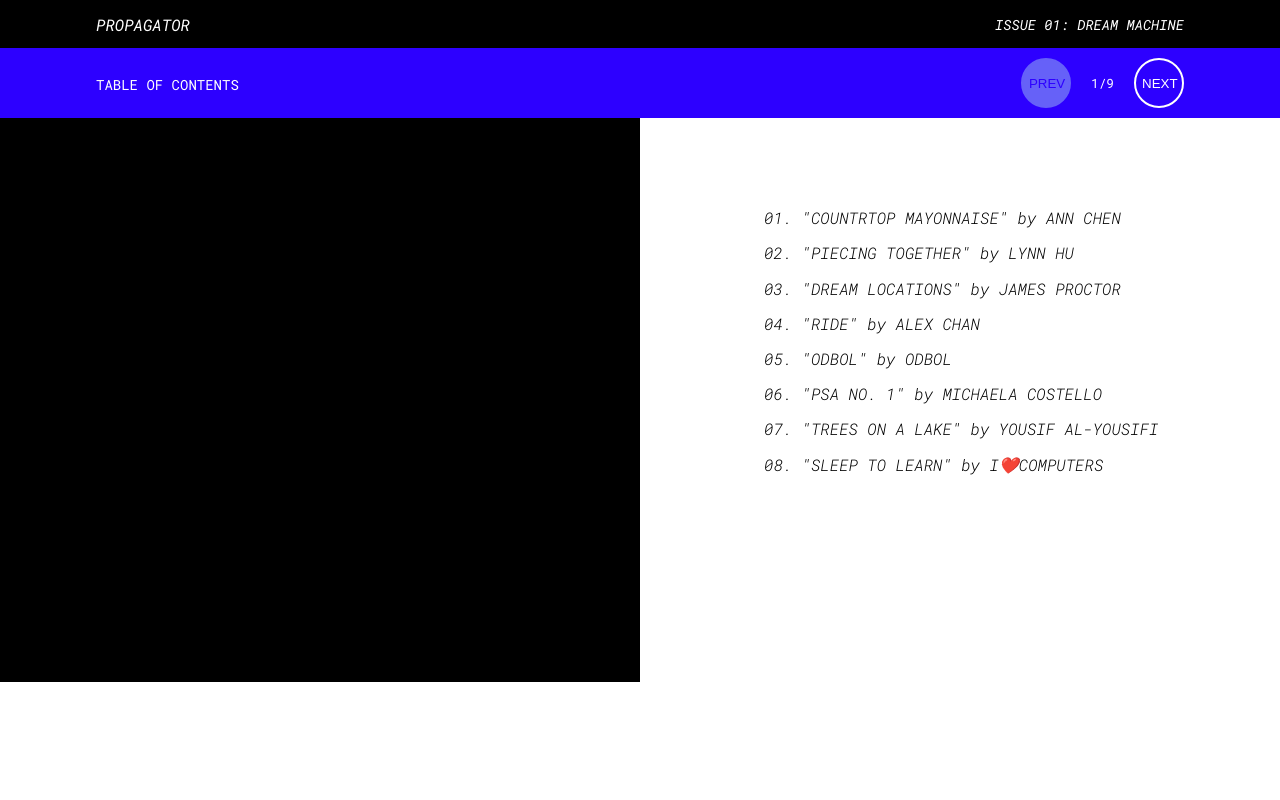
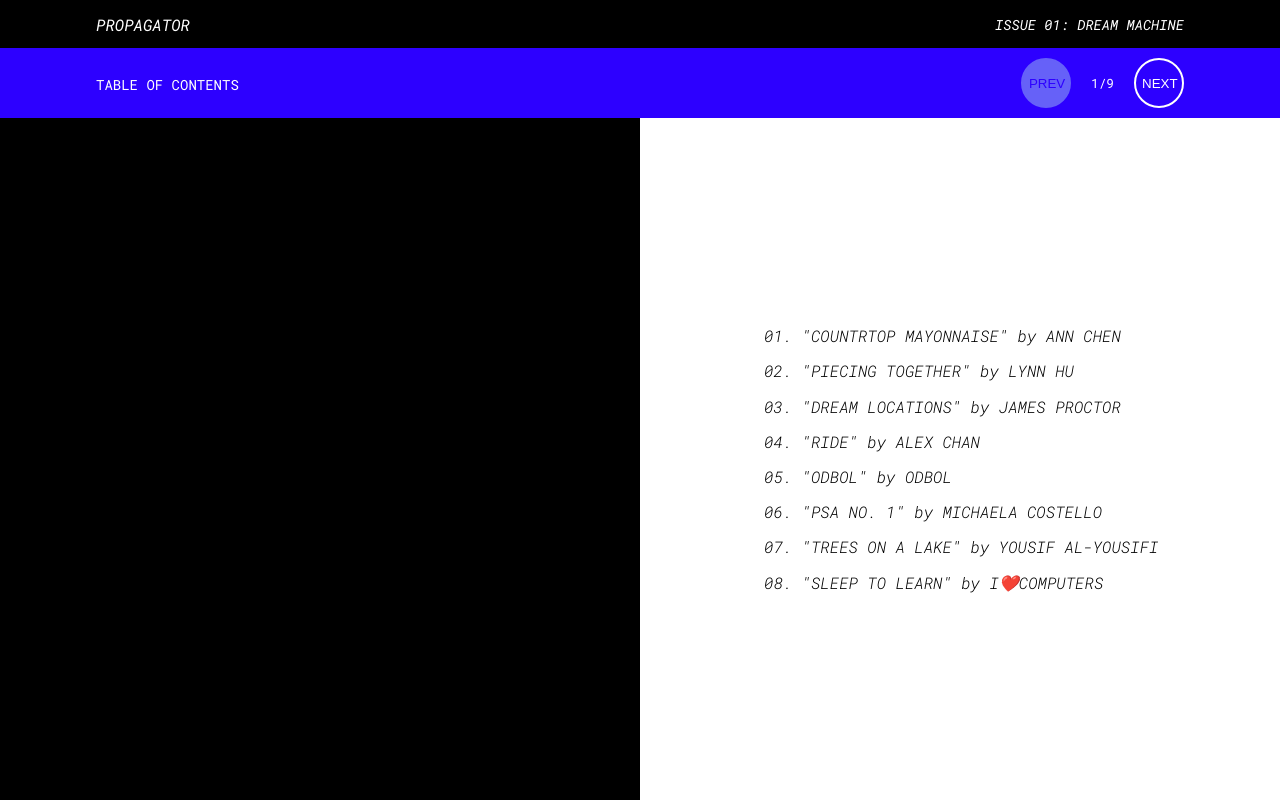
Before and after one commit to a-water/propagator, a React (Create React App) app: page /issue-01 in a window 1280 px wide. Built offline with nearby package versions, Linux system fonts and the light colour scheme.

Commit message:
fixed toc nav bug

```diff
--- a/src/css/ZineSubmission.css
+++ b/src/css/ZineSubmission.css
@@ -2,10 +2,6 @@
 .zine-submission {
   min-height: 100%;
   width: 100%;
-}
-
-.zine-submission-inner {
-  padding-top: 118px;
 }
 
 .zine-section {
--- a/src/css/index.css
+++ b/src/css/index.css
@@ -30,5 +30,6 @@ body, html {
 }
 
 .zine-content {
-  height: calc(100% - 118px);
+  padding-top: 118px;
+  height: 100%;
 }
--- a/src/js/ZineSubmission.js
+++ b/src/js/ZineSubmission.js
@@ -115,7 +115,6 @@ class ZineSubmission extends Component {
     let content = this.props.sub.content;
     return (
       <div className="zine-submission">
-        <div className="zine-submission-inner">
         { this.renderPrimary(content) }
 
         {
@@ -135,7 +134,6 @@ class ZineSubmission extends Component {
           this.renderTertiary(content) : null
         }
       </div>
-      </div>
     )
   }
 }
```
Lines whose indentation alone changed are shown as unchanged.
